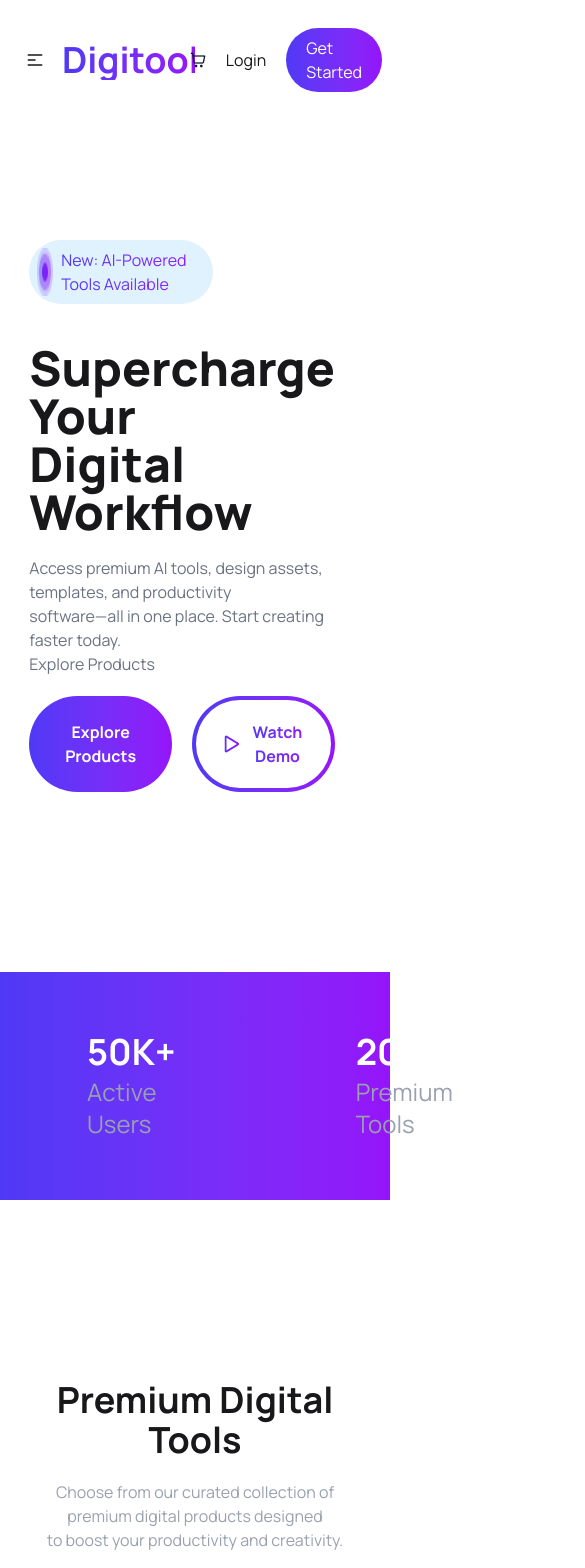
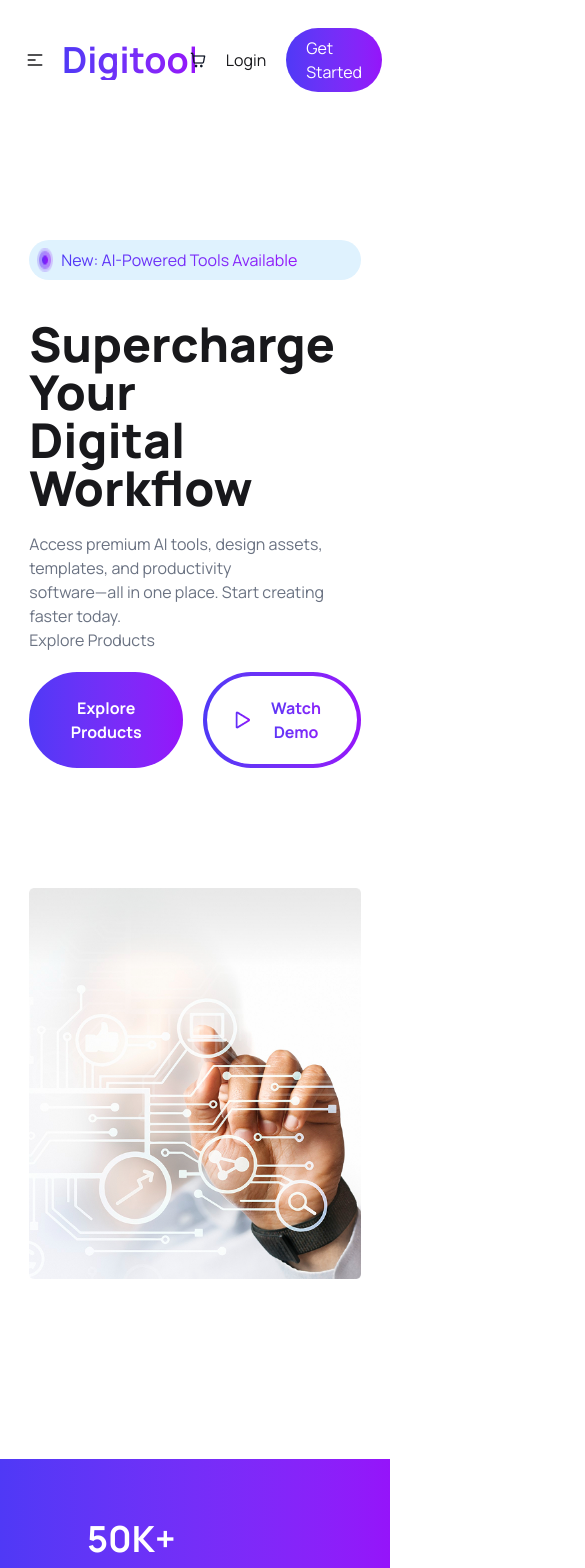
Before and after one commit to mdmarufhossain1103-ship-it/Assignment-6, a React (Vite) app: page / in a window 390 px wide. Shown: the top 1568 px of the page, 585 px wide, since content can reach past the window. Built offline with nearby package versions, Linux system fonts and the light colour scheme.

Commit message:
responsive for small device

```diff
--- a/src/Components/footer/Footer.jsx
+++ b/src/Components/footer/Footer.jsx
@@ -6,7 +6,7 @@ import twitter from '../../assets/products/Twitter.png'
 const Footer = () => {
     return (
         <div className='bg-[#101727] text-white'>
-            <div className=' max-w-[85%] mx-auto p-30 flex justify-between'>
+            <div className=' max-w-[85%] mx-auto p-30 flex flex-col md:flex-row justify-between'>
                 <div>
                     <h2 className='text-4xl font-bold'>Digitools</h2>
                     <p className='mt-5 text-gray-600'>Premium digital tools for creators, <br /> professionals, and businesses. Work smarter <br /> with our suite of powerful tools.</p>
--- a/src/Components/hero/Hero.jsx
+++ b/src/Components/hero/Hero.jsx
@@ -5,9 +5,9 @@ import heroImg from '../../assets/banner.png'
 const Hero = () => {
     return (
         <div className='max-w-[85%] mx-auto mt-30'>
-         <div className='flex gap-30'>
+         <div className='flex flex-col md:flex-row  gap-30'>
             <div className='flex flex-col justify-center'>
-                <div className='flex gap-2 bg-sky-100 max-w-[60%] p-2 rounded-full mb-10'>
+                <div className='flex gap-2 bg-sky-100 md:max-w-[60%] p-2 rounded-full mb-10'>
                 <img src={group5} alt="" />
                 <p className="text-transparent bg-clip-text bg-linear-to-r from-[#4F39F6] to-[#9514FA] overflow-hidden">New: AI-Powered Tools Available</p>
                 </div>
--- a/src/Components/popular/Popular.jsx
+++ b/src/Components/popular/Popular.jsx
@@ -10,7 +10,7 @@ const Popular = () => {
                     <h2 className='font-bold text-2xl mb-4'>Simple, Transparent Pricing</h2>
                     <p className='text-gray-400'>Choose the plan that fits your needs. Upgrade or downgrade anytime.</p>
                 </div>
-                <div className='flex flex-wrap md:flex-nowrap justify-between '>
+                <div className='flex flex-col md:flex-row flex-wrap md:flex-nowrap justify-between '>
                     <div className='bg-gray-100 p-5 rounded-2xl'>
 
                         <div>
--- a/src/Components/step/Step.jsx
+++ b/src/Components/step/Step.jsx
@@ -10,7 +10,7 @@ const Step = () => {
                 <h2 className='text-4xl font-bold'>Get Started in 3 Steps</h2>
                 <p>Start using premium digital tools in minutes, not hours.</p>
             </div>
-            <div className='flex gap-15'>
+            <div className='flex flex-col md:flex-row gap-15'>
                 <div className='shadow-2xl rounded-2xl p-5'>
                    <div className='flex justify-end mb-2'>
                      <p className='flex justify-center items-center font-bold w-7 h-7  rounded-full text-white bg-linear-to-r from-[#4F39F6] to-[#9514FA]'>01</p>
--- a/src/Components/user/User.jsx
+++ b/src/Components/user/User.jsx
@@ -3,7 +3,7 @@ import React from 'react';
 const User = () => {
     return (
         <div className='text-white bg-linear-to-r from-[#4F39F6] to-[#9514FA] p-15 my-45'>
-            <div className='max-w-[80%] mx-auto flex gap-45'>
+            <div className='max-w-[80%] mx-auto flex flex-col md:flex-row gap-45'>
                 <div>
                     <p className='text-4xl font-bold mb-1'>50K+</p>
                     <p className='text-2xl text-gray-400'>Active Users</p>
```
